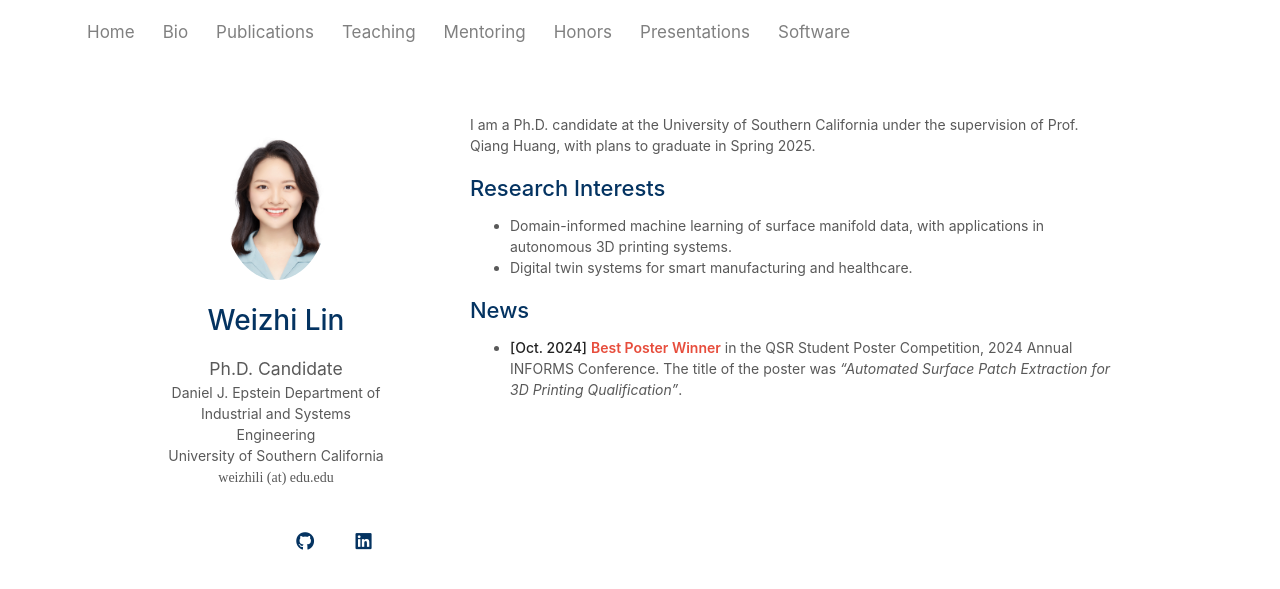
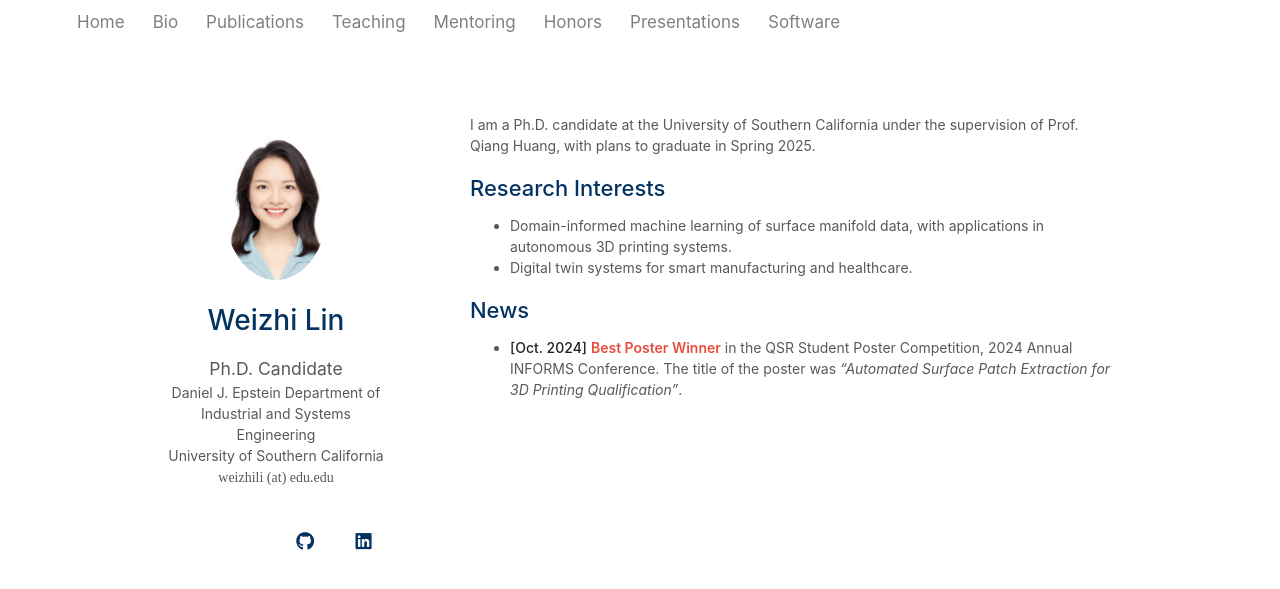
Before and after one commit to weizhi-lin/weizhi-lin.github.io, a Jekyll site: the page built from index.md, in a window 1280 px wide. Shown: the top 589 px of the page. Built offline with Jekyll 4.4.1, drawn with Linux system fonts in a browser that asks for light colours; a style sheet for code colours, icons or effects is not loaded.

Commit message:
Update nav.css

```diff
--- a/assets/css/nav.css
+++ b/assets/css/nav.css
@@ -9,7 +9,7 @@
     display: flex;
     align-items: center;
     justify-content: space-between;
-    padding: 10px;
+    padding: 0; /* 10px;*/
     box-sizing: border-box;
 }
 
@@ -65,7 +65,7 @@
         font-size: 14px; /* Slightly smaller font size */
         background-color: #ffffff; /* White text for better contrast */
         color: #808080;
-        padding: 6px 10px; /* Minimal padding for a thinner icon */
+        padding: 6px 8px; /* Minimal padding for a thinner icon */
         margin: 0; /* Removes all margins */
         cursor: pointer;
         border-radius: 0; /* Removes rounded edges */
@@ -76,7 +76,7 @@
         display: block;
         width: 100%;
         text-align: left; /* Aligns links to the left */
-        padding: 8px 10px; /* Reduces padding for a thinner bar */
+        padding: 6px 8px; /* Reduces padding for a thinner bar */
         background-color: #ffffff; /* White background for links */
         color: #808080; /* Grey text color for links */
     }
```
